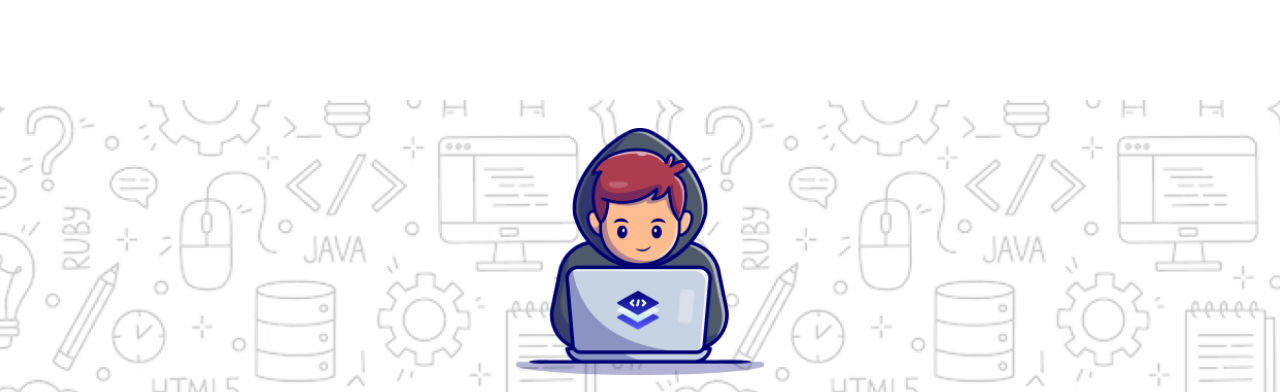
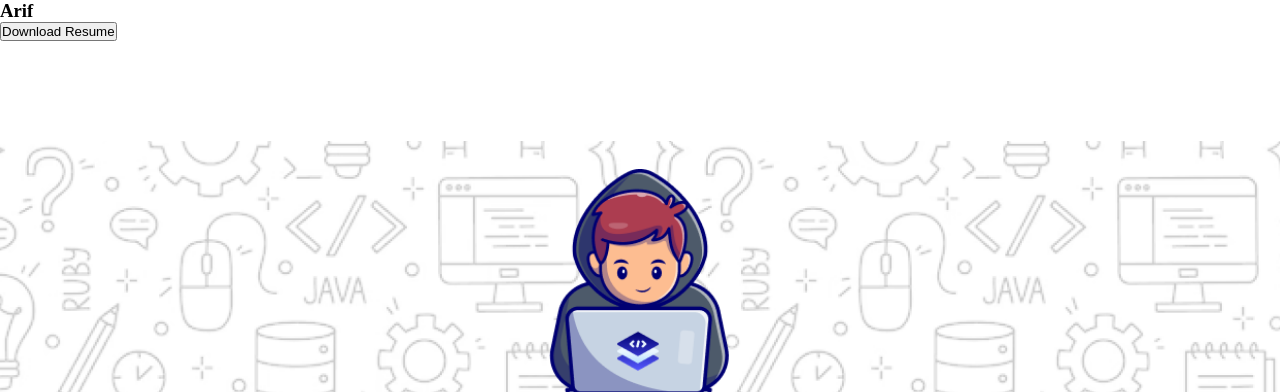
Before and after one commit to minhaj-uddin-arif-23/ten_1_assienment, a plain HTML site: page index.html in a window 1280 px wide. Shown: the top 392 px of the page. Drawn offline with Linux system fonts and the light colour scheme; a web font is replaced by a local one.

Commit message:
target section complete

```diff
--- a/index.html
+++ b/index.html
@@ -8,7 +8,10 @@
 </head>
 <body>
     <header>
-
+        <nav class="nav-item">
+            <h3>Arif</h3>
+            <button class="nav-btn">Download Resume</button>
+        </nav>
         <section id="hero">
             <div class="hero-content">
                 <img class="img-position" src="asstes/Group.png" alt="">
```
